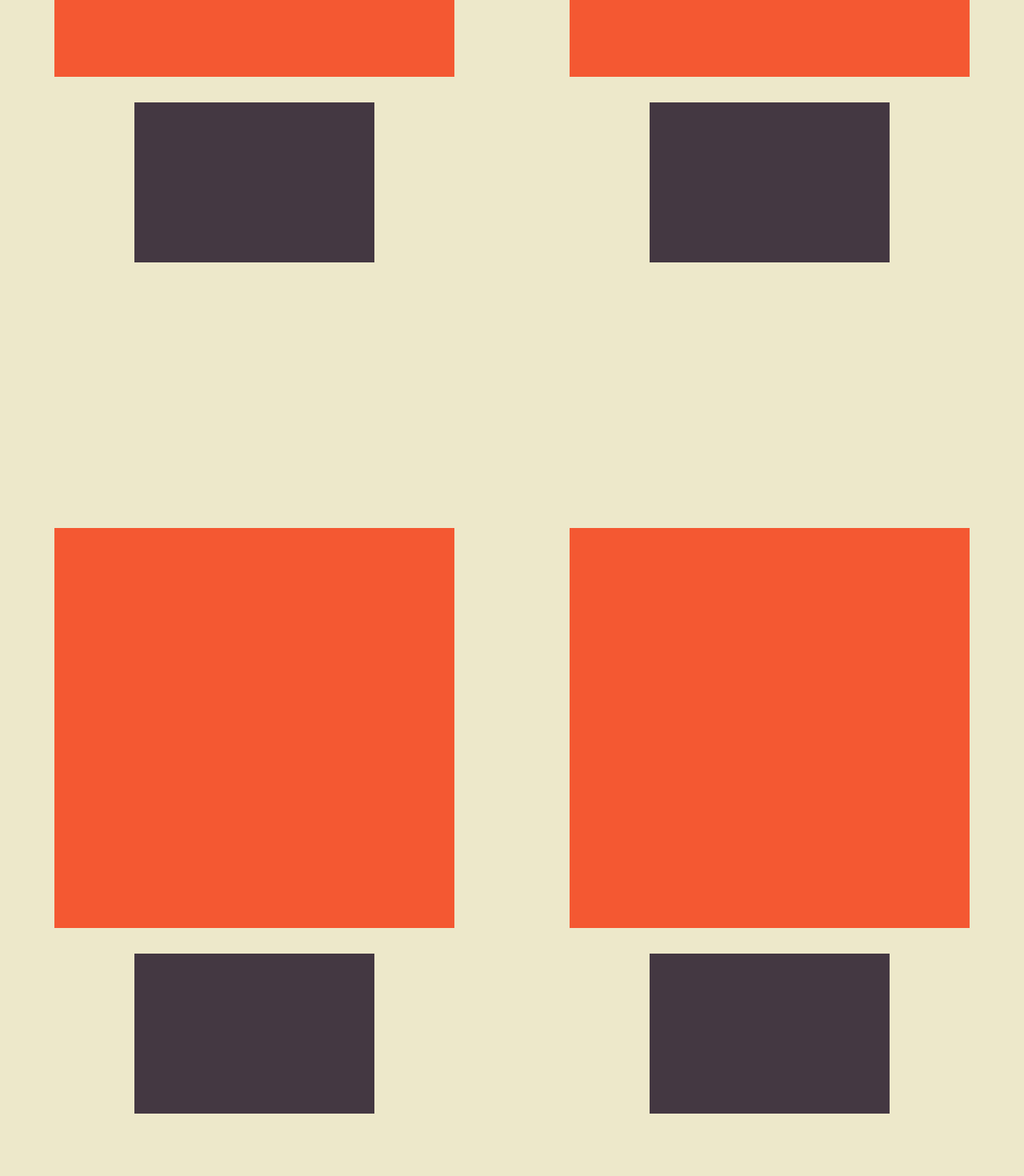
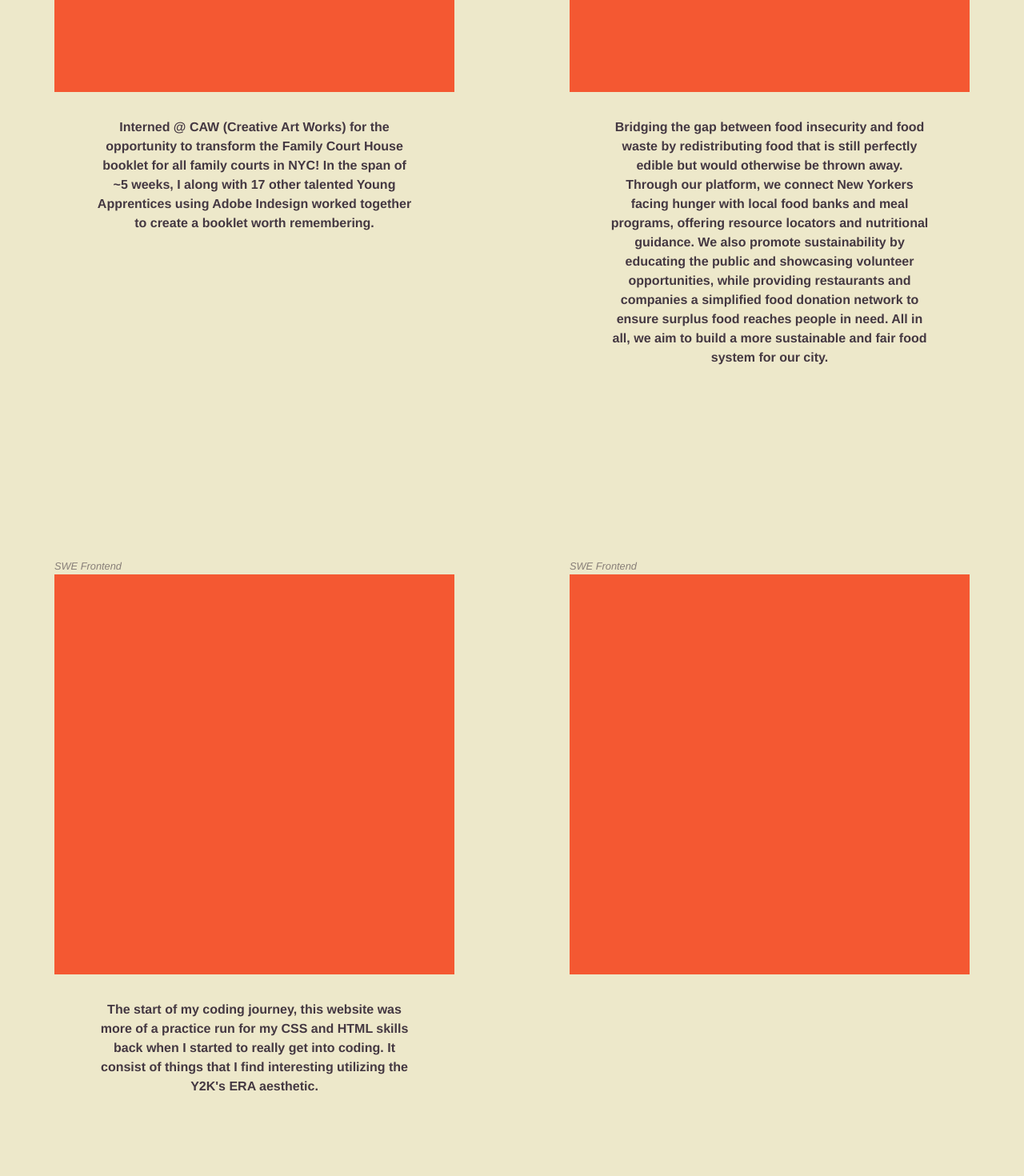
Before and after one commit to kcp3000/Portfolio, a React (Vite) app in the folder portfolio-react/: page /PROJECTS in a window 1280 px wide. Shown: the part 980-2450 px from the top of the page at 80% size. Built offline with nearby package versions, Linux system fonts and the light colour scheme.

Commit message:
pushing to work on pc

```diff
--- a/portfolio-react/src/index.css
+++ b/portfolio-react/src/index.css
@@ -1526,6 +1526,7 @@ img {
     font-weight: bold;
     font-size: 0.8rem;
     text-align: center;
+    line-height: 2;
   }
 
   .techUsedWaste {
@@ -1821,6 +1822,13 @@ img {
     grid-template-rows: minmax(200px, 2fr) 2fr minmax(200px, 2fr) 2fr
   }
 
+  .title_caption {
+    color: #443842;
+    font-style: italic;
+    opacity: 60%;
+    font-size: 0.8rem;
+  }
+
   .Pro_page {
     font-family: Bodoni;
     text-shadow: -10px 1px #f45832;
@@ -1838,8 +1846,7 @@ img {
   .Smalltestblock {
     height: 200px;
     justify-self: center;
-    width: 300px;
-    background-color: #443842;
+    width: 400px;
   }
 
   /* about me */
--- a/portfolio-react/src/pages/ABOUT.jsx
+++ b/portfolio-react/src/pages/ABOUT.jsx
@@ -1,6 +1,4 @@
 import AppearText from "../components/AppearText"
-import { motion } from "motion/react"
-import { Link } from "react-router-dom"
 import SlideAnimateY from "../components/SlideAnimateY"
 import { SlideAnimateX } from "../components/SlideAnimateX"
 
@@ -23,8 +21,7 @@ const ABOUT = () => {
         <SlideAnimateX delay={2.5} xH={10}>
           <div className="about_temp1"></div>
         </SlideAnimateX>
-
-
+        <img src="" alt="" />
       </section>
     </div>
   </main>
--- a/portfolio-react/src/pages/CAW.jsx
+++ b/portfolio-react/src/pages/CAW.jsx
@@ -31,8 +31,8 @@ const CAW = () => {
 
         <SlideAnimateY delay={2} yH={50}>
           <p className="mainTextCAW">
-            <strong className="strongCAW">Interned</strong> @ CAW (Creative Art Works) for the opportunty to transform the Family Court House booklet for all family courts in NYC!
-            In the span of ~5 weeks, I along with 17 other talented Young Apprentices using Adobe Indesign worked together to create a booklet worth remebering.
+            <strong className="strongCAW">Interned</strong> @ CAW (Creative Art Works) for the opportunity to transform the Family Court House booklet for all family courts in NYC!
+            In the span of ~5 weeks, I along with 17 other talented Young Apprentices using Adobe Indesign worked together to create a booklet worth remembering.
           </p>
         </SlideAnimateY>
 
--- a/portfolio-react/src/pages/PROJECTS.jsx
+++ b/portfolio-react/src/pages/PROJECTS.jsx
@@ -2,6 +2,12 @@ import SlideAnimateY from "../components/SlideAnimateY"
 import { motion } from "motion/react"
 import { Link } from "react-router-dom"
 import InView from "../components/InView"
+
+//https://waste-wise.onrender.com
+//https://ascentak.github.io/Project-Ascent/
+//https://kcp3000.github.io/Y2K/
+//https://github.com/Gallery-Walk/Collection-Area
+//https://www.creativeartworks.org/blogpreview/2025/8/30/a-fusion-of-art-and-information
 
 const PROJECT = () => {
   return <>
@@ -15,28 +21,53 @@ const PROJECT = () => {
     </div>
     <section className="project_container">
       <InView d={"grid"} delay={2}>
+        <p className="title_caption">Design Work</p>
         <div className="testblock"></div>
       </InView>
       <InView d={"grid"} delay={2}>
+        <p className="title_caption">SWE Fullstack</p>
         <div className="testblock"></div>
       </InView>
       <InView d={"grid"} delay={0.5}>
-        <div className="Smalltestblock"></div>
+        <div className="Smalltestblock">
+          <p className="mainTextCAW">
+            Interned @ CAW (Creative Art Works) for the opportunity to transform the Family Court House booklet for all family courts in NYC!
+            In the span of ~5 weeks, I along with 17 other talented Young Apprentices using Adobe Indesign worked together to create a booklet worth remembering.</p>
+        </div>
+
       </InView>
       <InView d={"grid"} delay={0.5}>
-        <div className="Smalltestblock"></div>
+        <div className="Smalltestblock">
+          <p className="mainTextCAW">
+            Bridging the gap between food insecurity and food waste by redistributing food that is still perfectly edible but would otherwise be thrown away.
+            Through our platform, we connect New Yorkers facing hunger with local food banks and meal programs, offering resource locators and nutritional guidance.
+            We also promote sustainability by educating the public and showcasing volunteer opportunities, while providing restaurants and companies a simplified food donation network to ensure surplus food reaches people in need.
+            All in all, we aim to build a more sustainable and fair food system for our city.
+          </p>
+        </div>
       </InView>
       <InView d={"grid"} delay={0.5}>
+        <p className="title_caption">SWE Frontend</p>
         <div className="testblock"></div>
       </InView>
       <InView d={"grid"} delay={0.5}>
+        <p className="title_caption">SWE Frontend</p>
         <div className="testblock"></div>
       </InView>
       <InView d={"grid"} delay={0.5}>
-        <div className="Smalltestblock"></div>
+        <div className="Smalltestblock">
+          <p className="mainTextCAW">
+            The start of my coding journey, this website was more of a practice run for my CSS and HTML skills back when I started to really
+            get into coding. It consist of things that I find interesting utilizing the Y2K's ERA aesthetic.
+          </p>
+        </div>
       </InView>
       <InView d={"grid"} delay={0.5}>
-        <div className="Smalltestblock"></div>
+        <div className="Smalltestblock">
+          <p className="mainTextCAW">
+
+          </p>
+        </div>
       </InView>
       <InView d={"grid"} delay={0.5}>
         <div className="testblock"></div>
```
Lines whose indentation alone changed are shown as unchanged.
